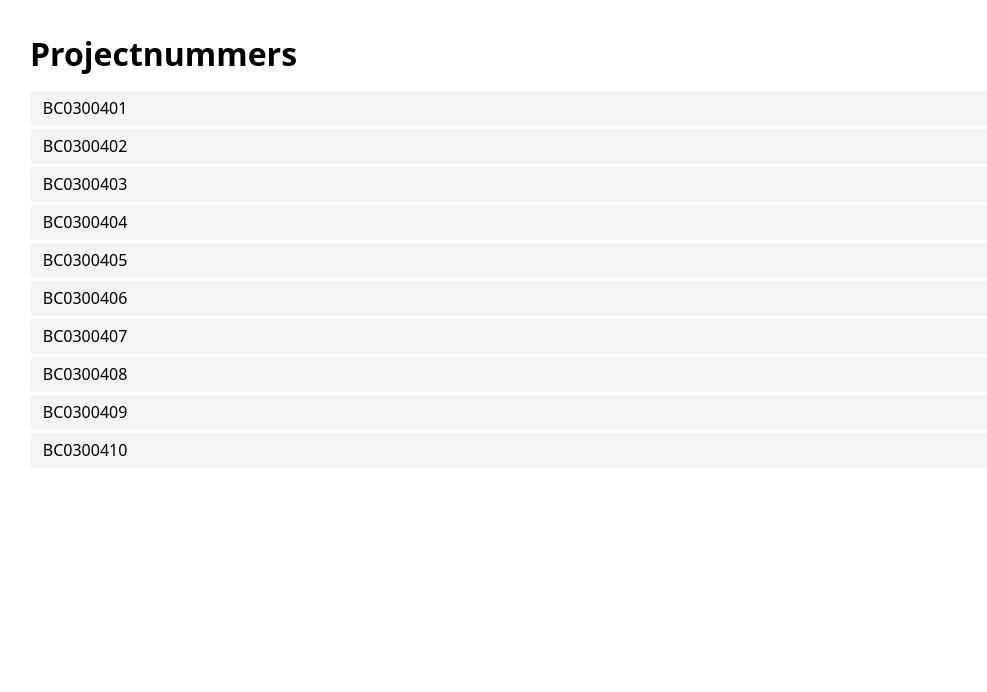
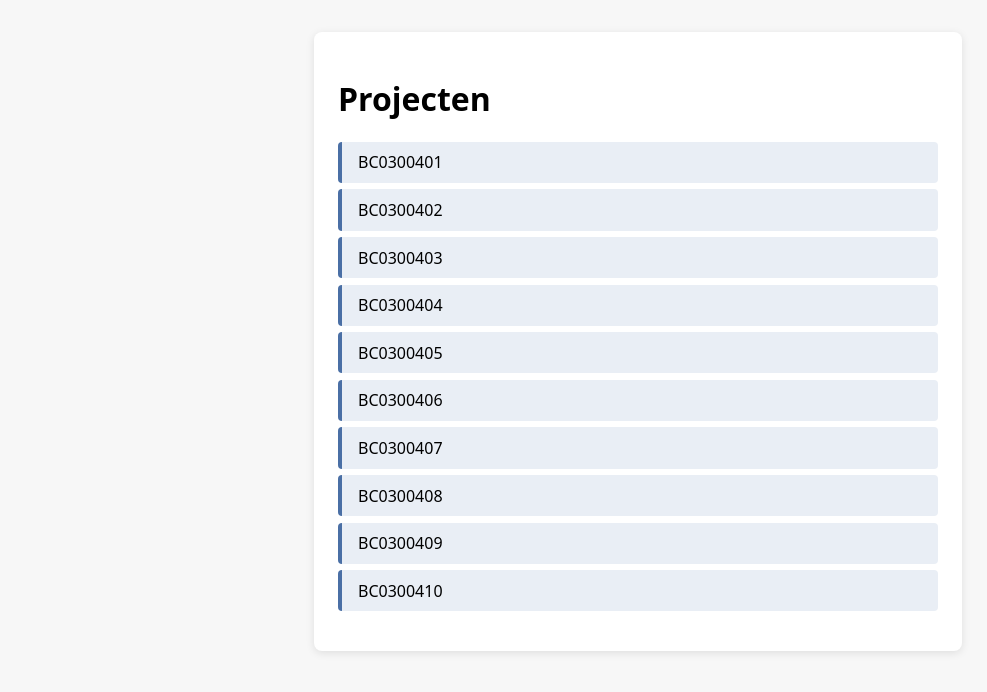
Before and after one commit to AndrewRaemdonck/first_webapp, a plain HTML site: page pages/projecten.html in a window 1280 px wide. Shown: the whole page, without its empty margins (2-989 px from the left). Drawn offline with Linux system fonts and the light colour scheme.

Commit message:
Update projecten.html

```diff
--- a/pages/projecten.html
+++ b/pages/projecten.html
@@ -2,40 +2,68 @@
 <html lang="nl">
 <head>
   <meta charset="UTF-8">
-  <title>Projectnummers</title>
+  <title>Projecten</title>
   <style>
     body {
-      font-family: system-ui, -apple-system, BlinkMacSystemFont, "Segoe UI", sans-serif;
+      font-family: system-ui, sans-serif;
       margin: 2rem;
+      background: #f7f7f7;
     }
-    h1 {
-      margin-bottom: 1rem;
+    .container {
+      max-width: 600px;
+      margin: 0 auto;
+      background: white;
+      padding: 1.5rem;
+      border-radius: 8px;
+      box-shadow: 0 2px 8px rgba(0,0,0,0.1);
     }
     ul {
       list-style: none;
       padding: 0;
     }
     li {
-      padding: 0.4rem 0.8rem;
-      margin-bottom: 0.2rem;
+      padding: 0.6rem 1rem;
+      margin-bottom: 0.4rem;
       border-radius: 4px;
-      background-color: #f3f4f6;
+      background-color: #e9eef5;
+      border-left: 4px solid #4a6fa5;
+      cursor: pointer;
+      font-weight: 500;
+    }
+    li:hover {
+      background-color: #dce4ef;
     }
   </style>
+
+  <script>
+    function openProject(projectnr) {
+      // Zoek de iframe in de parent pagina
+      const frame = window.parent.document.getElementById("mapframe");
+
+      if (frame) {
+        frame.src = "Map1.html?werfnr=" + projectnr;
+      } else {
+        console.error("iframe met id 'mapframe' niet gevonden");
+      }
+    }
+  </script>
 </head>
+
 <body>
-  <h1>Projectnummers</h1>
-  <ul>
-    <li>BC0300401</li>
-    <li>BC0300402</li>
-    <li>BC0300403</li>
-    <li>BC0300404</li>
-    <li>BC0300405</li>
-    <li>BC0300406</li>
-    <li>BC0300407</li>
-    <li>BC0300408</li>
-    <li>BC0300409</li>
-    <li>BC0300410</li>
-  </ul>
+  <div class="container">
+    <h1>Projecten</h1>
+    <ul>
+      <li onclick="openProject('BC0300401')">BC0300401</li>
+      <li onclick="openProject('BC0300402')">BC0300402</li>
+      <li onclick="openProject('BC0300403')">BC0300403</li>
+      <li onclick="openProject('BC0300404')">BC0300404</li>
+      <li onclick="openProject('BC0300405')">BC0300405</li>
+      <li onclick="openProject('BC0300406')">BC0300406</li>
+      <li onclick="openProject('BC0300407')">BC0300407</li>
+      <li onclick="openProject('BC0300408')">BC0300408</li>
+      <li onclick="openProject('BC0300409')">BC0300409</li>
+      <li onclick="openProject('BC0300410')">BC0300410</li>
+    </ul>
+  </div>
 </body>
 </html>
```
